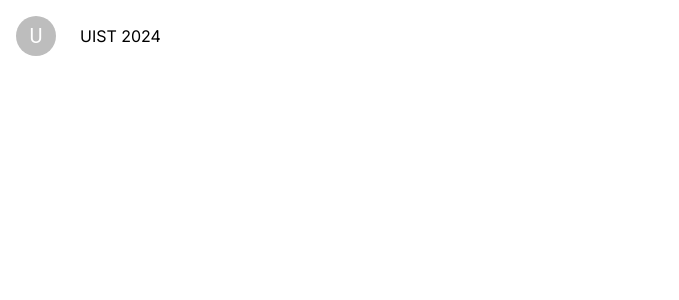
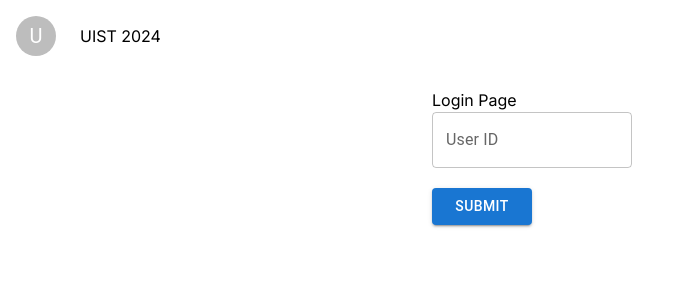
Before and after one commit to kenglwo/UIST2024, a Next.js app in the folder frontend/app/: page /login in a window 1280 px wide. Shown: the top 300 px of the page, without its empty margins (0-679 px from the left). Built offline with nearby package versions, Linux system fonts and the light colour scheme.

Commit message:
:sparkles: add text field and submit button

```diff
--- a/frontend/app/app/login/page.tsx
+++ b/frontend/app/app/login/page.tsx
@@ -2,6 +2,9 @@
 import React, { useState, useEffect } from "react";
 import Box from "@mui/material/Box";
 import Grid from "@mui/material/Grid";
+import Stack from "@mui/material/Stack";
+import Button from "@mui/material/Button";
+import TextField from "@mui/material/TextField";
 import Header from "../components/Header";
 import { UserInfo } from "../types";
 
@@ -23,9 +26,25 @@ export default function BasicGrid() {
         <Grid item xs={12}>
           <Header />
         </Grid>
-        <Grid item xs={6}>
-          <div></div>
+        <Grid item xs={4} />
+        <Grid item xs={4}>
+          <Stack>
+            <h1>Login Page</h1>
+            <TextField
+              id="user_id"
+              label="User ID"
+              variant="outlined"
+              sx={{ maxWidth: "200px" }}
+            />
+            <Button
+              variant="contained"
+              sx={{ maxWidth: "100px", marginTop: "20px" }}
+            >
+              Submit
+            </Button>
+          </Stack>
         </Grid>
+        <Grid item xs={4} />
       </Grid>
     </Box>
   );
```
